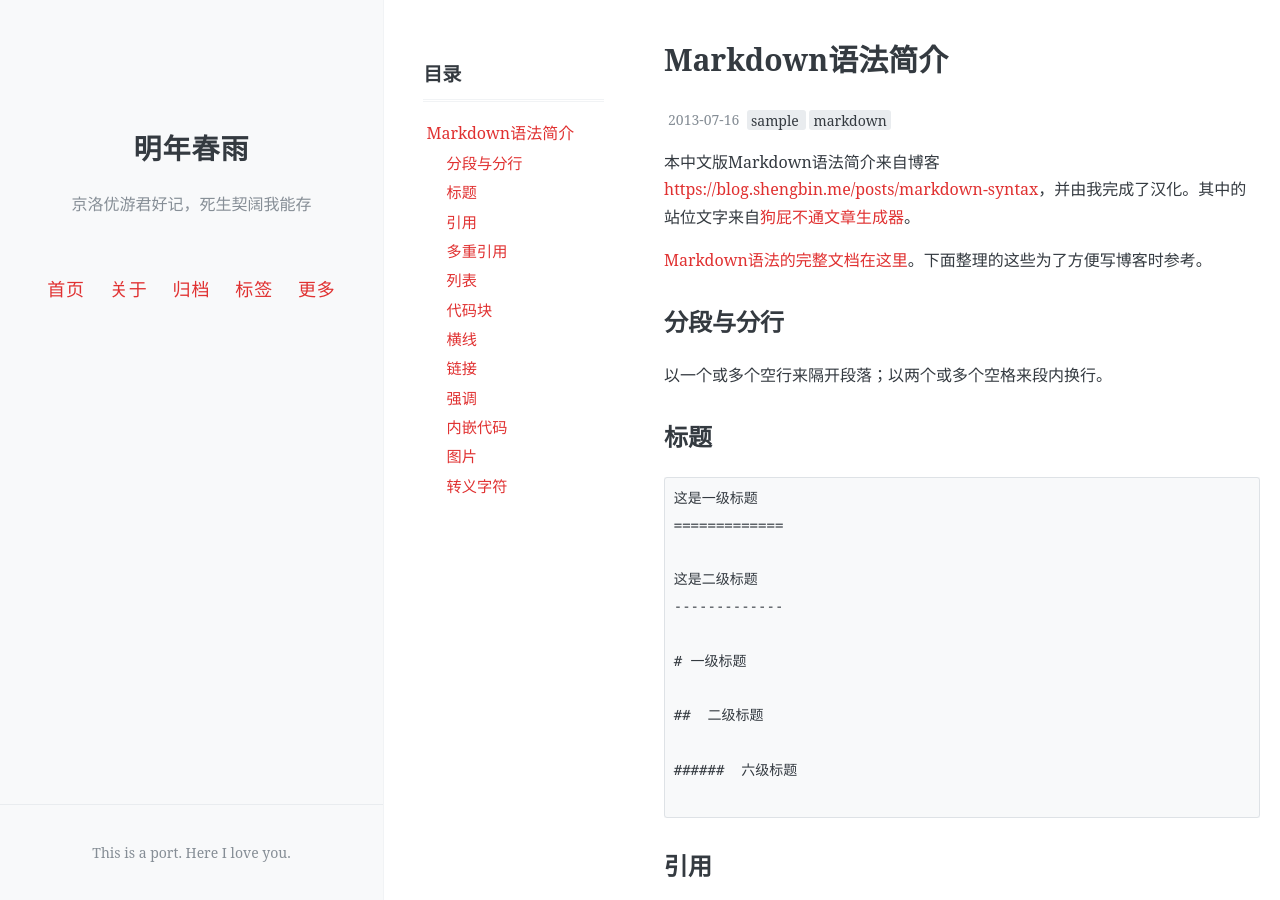
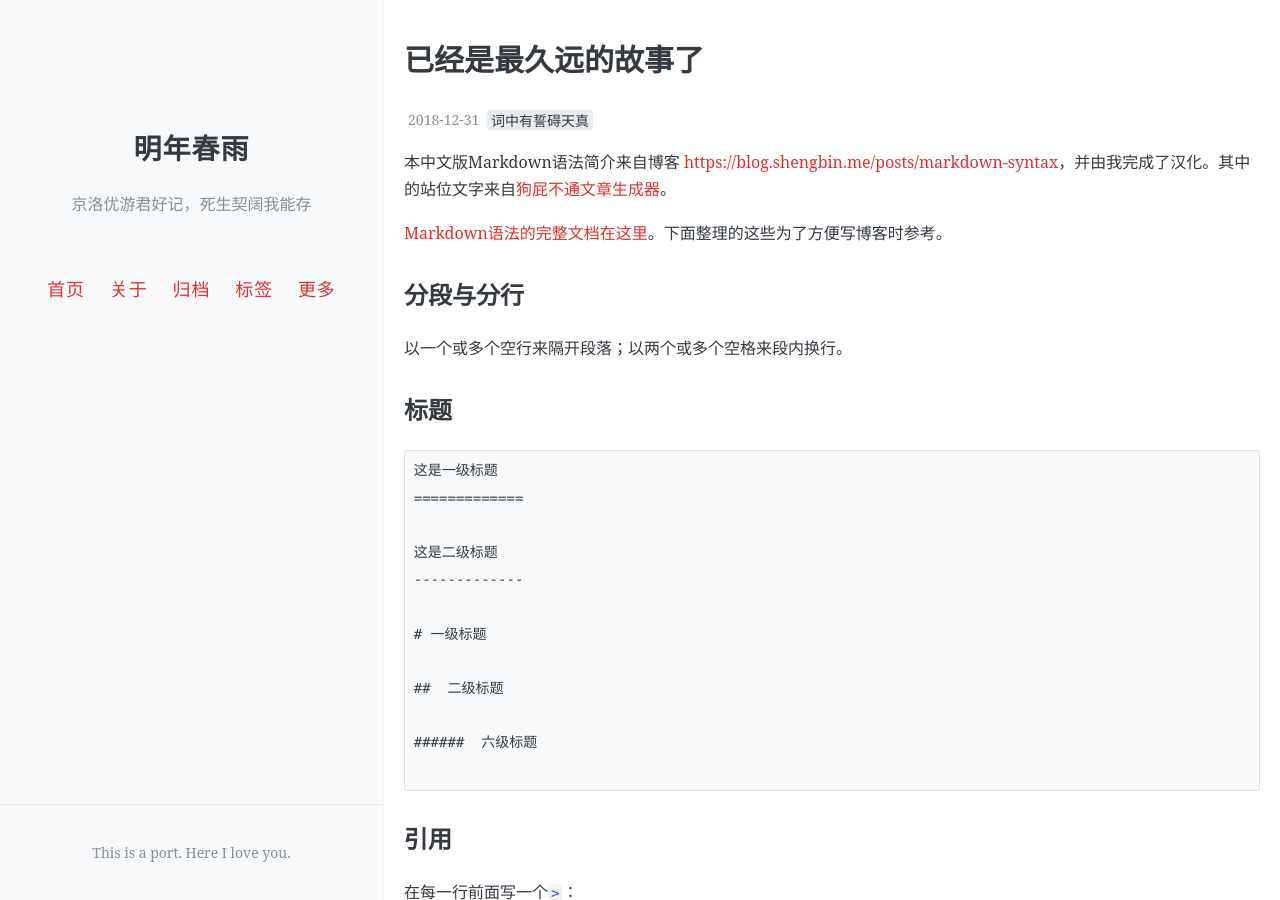
Before and after one commit to eglantine-shell/dreamboat, a Jekyll site: the page built from _posts/2013-07-16-chinese-markdown-cheatsheet.md, in a window 1280 px wide and 900 px high. Built offline with Jekyll 4.4.1, drawn with Linux system fonts in a browser that asks for light colours; comment, search, counter and statistics services are not loaded.

Commit message:
Update 2013-07-16-chinese-markdown-cheatsheet.md

```diff
--- a/_posts/2013-07-16-chinese-markdown-cheatsheet.md
+++ b/_posts/2013-07-16-chinese-markdown-cheatsheet.md
@@ -1,11 +1,9 @@
 ---
 layout: post
-title: Markdown语法简介
-date: 2013-07-16
-Author: Shengbin
-tags: [sample, markdown]
-comments: true
-toc: true
+title: 已经是最久远的故事了
+date: 2018-12-31
+Author: 黑历史bot
+tags: [词中有誓碍天真]
 ---
 
 本中文版Markdown语法简介来自博客 <https://blog.shengbin.me/posts/markdown-syntax>，并由我完成了汉化。其中的站位文字来自[狗屁不通文章生成器](https://suulnnka.github.io/BullshitGenerator/index.html)。
```
